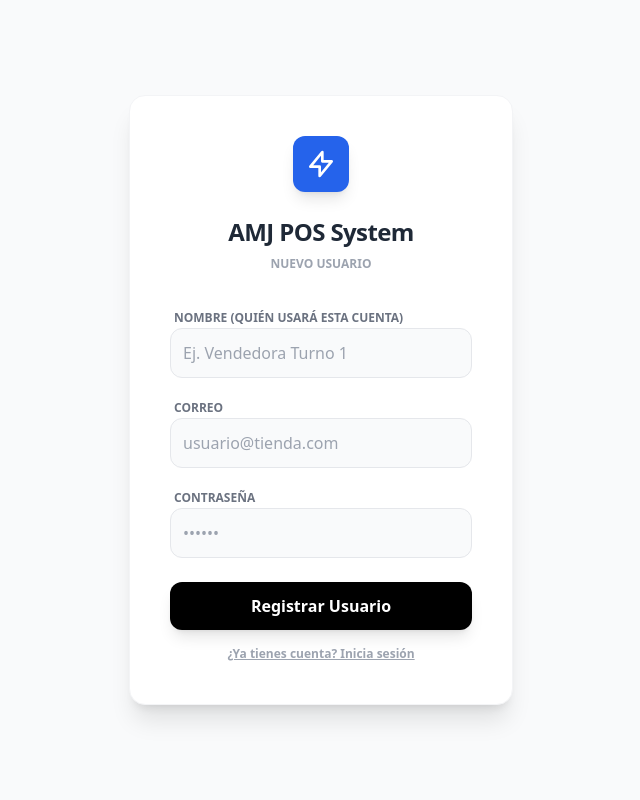
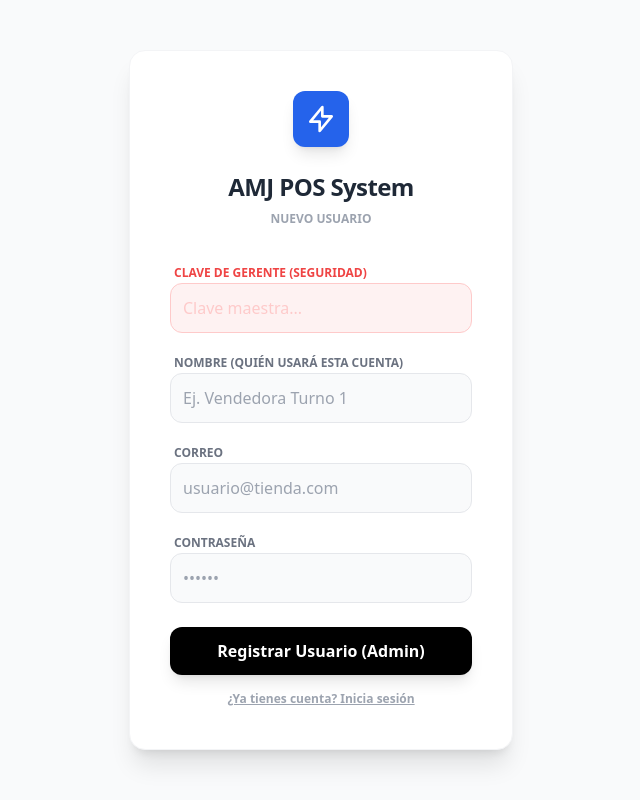
Before and after one commit to Amtzjb/amj-pos-system, a React (Vite) app: page / in a window 1280 px wide. Both pictures are taken after a click on the button "¿Registrar nuevo empleado/usuario?". Shown: the whole page, without its empty margins (319-959 px from the left). Built offline with nearby package versions, Linux system fonts and the light colour scheme; no server answers.

Commit message:
se agrega que se ponga clave para registrar

```diff
--- a/src/App.tsx
+++ b/src/App.tsx
@@ -9,19 +9,22 @@ import { CreditsView } from './views/credits/CreditsView';
 import { SalesHistoryView } from './views/sales/SalesHistoryView';
 import { CashCutView } from './views/cash/CashCutView';
 import { CashCutHistoryView } from './views/cash/CashCutHistoryView';
-import { AdminDashboardView } from './views/admin/AdminDashboardView'; // <--- IMPORTAMOS LA NUEVA VISTA
+import { AdminDashboardView } from './views/admin/AdminDashboardView';
 import { Sidebar } from './components/Sidebar';
 
 function App() {
   const [user, setUser] = useState<User | null>(null);
 
-  // Agregamos 'admin'
   const [currentView, setCurrentView] = useState<'pos' | 'inventory' | 'credits' | 'sales' | 'cut' | 'cut_history' | 'admin'>('pos');
 
   // Login States
   const [email, setEmail] = useState("");
   const [pass, setPass] = useState("");
   const [name, setName] = useState("");
+
+  // NUEVO: Estado para la clave de seguridad del gerente
+  const [adminKey, setAdminKey] = useState("");
+
   const [error, setError] = useState("");
   const [isRegistering, setIsRegistering] = useState(false);
 
@@ -37,7 +40,14 @@ function App() {
   };
 
   const handleRegister = async () => {
+    // --- VALIDACIÓN DE SEGURIDAD ---
+    // Cambia "12345" por la contraseña que tú quieras usar
+    if (adminKey !== "12345") {
+        return setError("¡Clave de Gerente incorrecta! No tienes permiso para crear usuarios.");
+    }
+
     if (!name) return setError("Por favor ingresa un nombre.");
+
     try {
         await AuthService.register(email, pass, name);
         window.location.reload();
@@ -46,7 +56,7 @@ function App() {
 
   const handleLogout = () => AuthService.logout();
 
-  // --- ESTRUCTURA PRINCIPAL ---
+  // --- ESTRUCTURA PRINCIPAL (Usuario Logueado) ---
   if (user) {
     return (
       <div className="flex h-screen bg-gray-100 overflow-hidden font-sans">
@@ -58,13 +68,13 @@ function App() {
               {currentView === 'sales' && <SalesHistoryView />}
               {currentView === 'cut' && <CashCutView />}
               {currentView === 'cut_history' && <CashCutHistoryView />}
-              {currentView === 'admin' && <AdminDashboardView />} {/* <--- AQUÍ RENDERIZAMOS EL DASHBOARD */}
+              {currentView === 'admin' && <AdminDashboardView />}
           </main>
       </div>
     );
   }
 
-  // --- LOGIN ---
+  // --- PANTALLA DE LOGIN / REGISTRO ---
   return (
     <div className="flex flex-col items-center justify-center h-screen bg-gray-50">
       <div className="bg-white p-10 rounded-2xl shadow-xl w-96 border border-gray-100">
@@ -78,11 +88,25 @@ function App() {
 
         <div className="space-y-4">
             {isRegistering && (
-                <div className="animate-fadeIn">
-                    <label className="text-xs font-bold text-gray-500 uppercase ml-1">Nombre (Quién usará esta cuenta)</label>
-                    <input type="text" placeholder="Ej. Vendedora Turno 1" className="w-full p-3 border border-gray-200 rounded-xl focus:ring-2 focus:ring-blue-500 outline-none bg-gray-50" onChange={(e) => setName(e.target.value)} />
+                <div className="animate-fadeIn space-y-4">
+                    {/* INPUT DE CLAVE DE GERENTE (NUEVO) */}
+                    <div>
+                        <label className="text-xs font-bold text-red-500 uppercase ml-1">Clave de Gerente (Seguridad)</label>
+                        <input
+                            type="password"
+                            placeholder="Clave maestra..."
+                            className="w-full p-3 border border-red-200 rounded-xl focus:ring-2 focus:ring-red-500 outline-none bg-red-50 placeholder-red-200 text-red-900"
+                            onChange={(e) => setAdminKey(e.target.value)}
+                        />
+                    </div>
+
+                    <div>
+                        <label className="text-xs font-bold text-gray-500 uppercase ml-1">Nombre (Quién usará esta cuenta)</label>
+                        <input type="text" placeholder="Ej. Vendedora Turno 1" className="w-full p-3 border border-gray-200 rounded-xl focus:ring-2 focus:ring-blue-500 outline-none bg-gray-50" onChange={(e) => setName(e.target.value)} />
+                    </div>
                 </div>
             )}
+
             <div>
                 <label className="text-xs font-bold text-gray-500 uppercase ml-1">Correo</label>
                 <input type="email" placeholder="usuario@tienda.com" className="w-full p-3 border border-gray-200 rounded-xl focus:ring-2 focus:ring-blue-500 outline-none bg-gray-50" onChange={(e) => setEmail(e.target.value)} />
@@ -93,15 +117,15 @@ function App() {
             </div>
         </div>
 
-        {error && <p className="text-red-500 text-xs font-bold mt-4 bg-red-50 p-2 rounded text-center">{error}</p>}
+        {error && <p className="text-red-500 text-xs font-bold mt-4 bg-red-50 p-2 rounded text-center border border-red-100">{error}</p>}
 
         {isRegistering ? (
-            <button onClick={handleRegister} className="w-full mt-6 bg-black text-white py-3 rounded-xl hover:bg-gray-800 font-bold shadow-lg transition-all">Registrar Usuario</button>
+            <button onClick={handleRegister} className="w-full mt-6 bg-black text-white py-3 rounded-xl hover:bg-gray-800 font-bold shadow-lg transition-all">Registrar Usuario (Admin)</button>
         ) : (
             <button onClick={handleLogin} className="w-full mt-6 bg-blue-600 text-white py-3 rounded-xl hover:bg-blue-700 font-bold shadow-lg shadow-blue-200 transition-all">Ingresar</button>
         )}
 
-        <button onClick={() => { setIsRegistering(!isRegistering); setError(""); }} className="w-full mt-4 text-gray-400 text-xs hover:text-blue-600 font-bold underline">
+        <button onClick={() => { setIsRegistering(!isRegistering); setError(""); setAdminKey(""); }} className="w-full mt-4 text-gray-400 text-xs hover:text-blue-600 font-bold underline">
             {isRegistering ? '¿Ya tienes cuenta? Inicia sesión' : '¿Registrar nuevo empleado/usuario?'}
         </button>
       </div>
```
